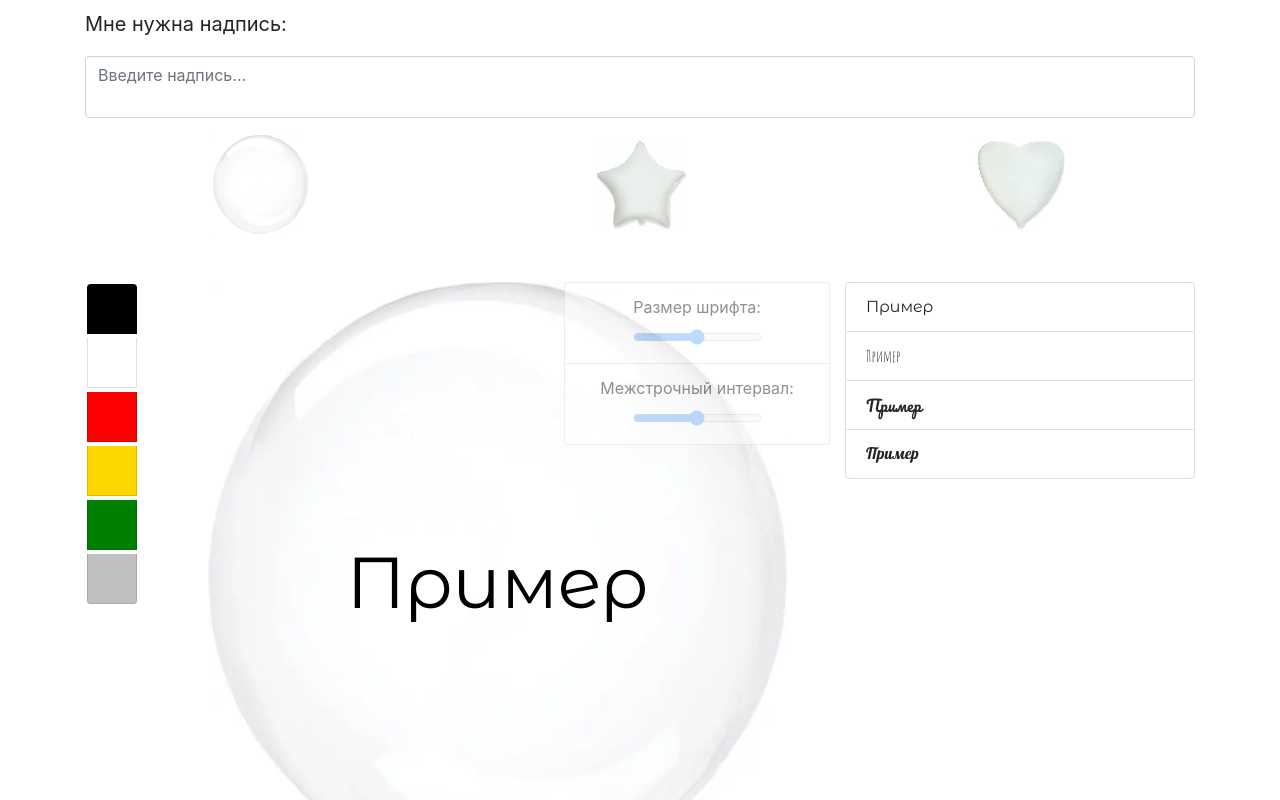
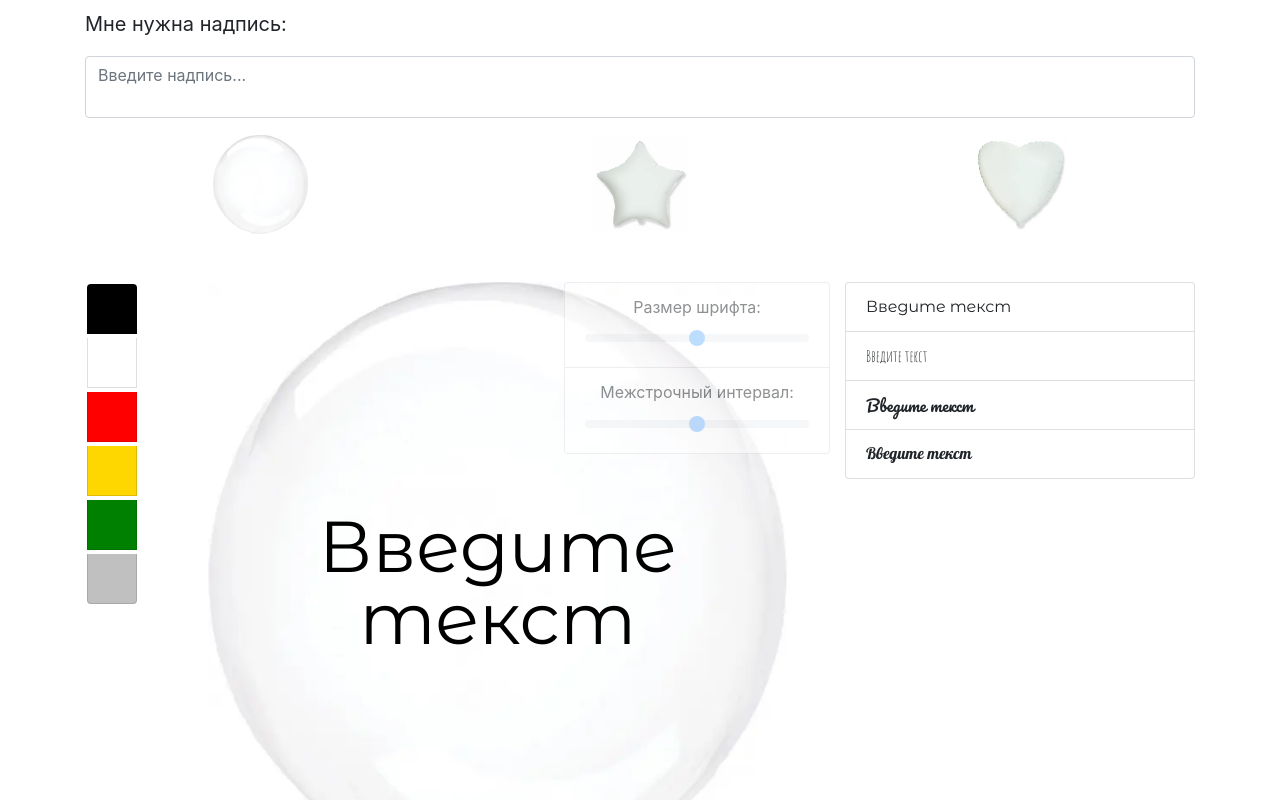
Before and after one commit to RomanValmur/construct, a Vue app: page / in a window 1280 px wide. Shown: the top 800 px of the page. Built offline with nearby package versions, Linux system fonts and the light colour scheme.

Commit message:
Правки

```diff
--- a/src/components/ConstructColorsList.vue
+++ b/src/components/ConstructColorsList.vue
@@ -31,7 +31,10 @@ export default {
     };
   },
   computed: {
-    ...mapGetters(['colors', 'activeColorHexCode']),
+    ...mapGetters([
+      'colors',
+      'activeColorHexCode',
+    ]),
   },
   methods: {
     ...mapActions(['setActiveColor']),
--- a/src/components/ConstructExemplar.vue
+++ b/src/components/ConstructExemplar.vue
@@ -34,7 +34,7 @@
           fontFamily: `${activeFont.name}`,
         }"
       >
-      {{ textValue }}
+      {{ notNullTextValue }}
       </span>
     </div>
     <ul
@@ -44,45 +44,45 @@
       <li class="list-group-item">
         <label
           for="fontSizeRange"
-          class="form-label"
         >
         Размер шрифта:
         </label>
-        <input
+        <b-form-input
+          id="fontSizeRange"
+          ref="fontSizeRange"
           type="range"
-          class="form-range"
           min="16"
           max="128"
           step="1"
           value="72"
-          id="fontSizeRange"
           @input="this.updateFontSize"
-        >
+          v-model="fontSize"
+        ></b-form-input>
       </li>
       <li class="list-group-item">
         <label
           for="lineHeightRange"
-          class="form-label"
         >
           Межстрочный интервал:
         </label>
-        <input
+        <b-form-input
+          id="lineHeightRange"
+          ref="lineHeightRange"
           type="range"
-          class="form-range"
           min="16"
           max="128"
           step="1"
           value="72"
-          id="lineHeightRange"
           @input="this.updateLineHeight"
-        >
+          v-model="lineHeight"
+        ></b-form-input>
       </li>
     </ul>
   </div>
 </template>
 
 <script>
-import { mapGetters, mapActions } from 'vuex';
+import { mapGetters } from 'vuex';
 
 export default {
   name: 'ConstructExemplar',
@@ -102,10 +102,32 @@ export default {
       'fontSize',
       'lineHeight',
       'activeFont',
+      'notNullTextValue',
     ]),
+    fontSize: {
+      get() {
+        return this.$store.getters.fontSize;
+      },
+      set(value) {
+        this.$store.commit('updateFontSize', value);
+      },
+    },
+    lineHeight: {
+      get() {
+        return this.$store.getters.lineHeight;
+      },
+      set(value) {
+        this.$store.commit('updateLineHeight', value);
+      },
+    },
   },
   methods: {
-    ...mapActions(['updateFontSize', 'updateLineHeight']),
+    updateFontSize(value) {
+      this.fontSize = value;
+    },
+    updateLineHeight(value) {
+      this.lineHeight = value;
+    },
     pointerDownEvent(event) {
       this.isDrag = true;
       this.caclShifts(event);
--- a/src/components/ConstructFontsList.vue
+++ b/src/components/ConstructFontsList.vue
@@ -9,7 +9,7 @@
       @click="setActiveFont(font)"
       v-for="font in this.fonts"
       :key="font.woffUrl"
-    >{{ textValue }}</li>
+    >{{ notNullTextValue }}</li>
   </ul>
 </div>
 </template>
@@ -20,7 +20,11 @@ import { mapGetters, mapActions } from 'vuex';
 export default {
   name: 'ConstructFontsList',
   computed: {
-    ...mapGetters(['fonts', 'textValue']),
+    ...mapGetters([
+      'fonts',
+      'textValue',
+      'notNullTextValue',
+    ]),
   },
   created() {
     for (let i = 0; i < this.fonts.length; i++) {
--- a/src/components/ConstructOrder.vue
+++ b/src/components/ConstructOrder.vue
@@ -6,12 +6,14 @@
       label-for="text"
     >
       <b-form-textarea
+        ref="text"
         id="text"
         placeholder="Введите надпись..."
         rows="0"
         max-rows="6"
         @input="this.updateTextValue"
-      ></b-form-textarea>
+        v-model="textValue"
+      >{{textValue}}</b-form-textarea>
     </b-form-group>
     <ConstructSurfaces/>
     <div class="row my-5">
@@ -20,11 +22,14 @@
       <ConstructFontsList/>
     </div>
     <div class="row">
-      <div class="d-flex justify-content-around col mb-5">
-        <div class="btn btn-danger">Сбросить</div>
+      <div class="col d-flex justify-content-around mb-5">
+        <div
+          class="btn btn-danger"
+          @click="resetConstruct"
+        >Сбросить</div>
         <div
           class="btn btn-primary"
-          @click="addNewDealToBitrix"
+          @click="addNewDealToBitrix(), resetConstruct()"
         >Отправить</div>
       </div>
     </div>
@@ -47,14 +52,37 @@ export default {
     ConstructSurfaces,
   },
   computed: {
-    ...mapGetters(['surfaces', 'dealAddUrl']),
+    ...mapGetters([
+      'surfaces',
+      'dealAddUrl',
+    ]),
+    textValue: {
+      get() {
+        return this.$store.getters.textValue;
+      },
+      set(value) {
+        return this.$store.commit('updateTextValue', value);
+      },
+    },
   },
   methods: {
-    ...mapActions(['updateTextValue']),
+    ...mapActions([
+      'updateTextValue',
+      'updateFontSize',
+      'updateLineHeight',
+      'setDefaultActiveColor',
+      'setDefaultActiveFont',
+    ]),
     addNewDealToBitrix() {
-      fetch(this.dealAddUrl)
-        .then(response => response.json())
-        .then(response => console.log(response));
+      fetch(this.dealAddUrl);
+    },
+    resetConstruct() {
+      this.updateTextValue('');
+      this.textValue = '';
+      this.updateFontSize(72);
+      this.updateLineHeight(72);
+      this.setDefaultActiveColor();
+      this.setDefaultActiveFont();
     },
   },
 };
--- a/src/store/modules/bitrix.js
+++ b/src/store/modules/bitrix.js
@@ -9,9 +9,6 @@ export default {
     bitrixToken: 'vwcq63ft1wnt8w66',
   },
   getters: {
-    bitrixBaseUrl(state) {
-      return `https://${state.bitrixDomen}.bitrix24.ru/rest/${state.bitrixUserId}/${state.bitrixToken}/crm.deal.add.json`;
-    },
     dealAddUrl(state, getters) {
       return `https://${state.bitrixDomen}.bitrix24.ru/rest/${state.bitrixUserId}/${state.bitrixToken}/crm.deal.add.json?${state.textFormCode}=${getters.textValue}&${state.colorFormCode}=${getters.activeColor.title}&${state.fontSizeFormCode}=${getters.fontSize}&${state.fontNameFormCode}=${getters.activeFont.name}`;
     },
--- a/src/store/modules/colors.js
+++ b/src/store/modules/colors.js
@@ -20,10 +20,17 @@ export default {
     setActiveColor(state, color) {
       state.activeColor = color;
     },
+    setDefaultActiveColor(state) {
+      const defaultColor = state.colors[0];
+      state.activeColor = defaultColor;
+    },
   },
   actions: {
     setActiveColor(context, color) {
       context.commit('setActiveColor', color);
     },
+    setDefaultActiveColor(context) {
+      context.commit('setDefaultActiveColor');
+    },
   },
 };
--- a/src/store/modules/fonts.js
+++ b/src/store/modules/fonts.js
@@ -17,10 +17,17 @@ export default {
     setActiveFont(state, font) {
       state.activeFont = font;
     },
+    setDefaultActiveFont(state) {
+      const defaultFont = state.fonts[0];
+      state.activeFont = defaultFont;
+    },
   },
   actions: {
     setActiveFont(context, font) {
       context.commit('setActiveFont', font);
     },
+    setDefaultActiveFont(context) {
+      context.commit('setDefaultActiveFont');
+    },
   },
 };
--- a/src/store/modules/text.js
+++ b/src/store/modules/text.js
@@ -1,12 +1,15 @@
 export default {
   state: {
-    textValue: 'Пример',
-    fontSize: '72',
-    lineHeight: '72',
+    textValue: '',
+    fontSize: 72,
+    lineHeight: 72,
   },
   getters: {
     textValue(state) {
       return state.textValue;
+    },
+    notNullTextValue(state) {
+      return state.textValue ? state.textValue : 'Введите текст';
     },
     fontSize(state) {
       return state.fontSize;
@@ -20,21 +23,21 @@ export default {
       state.textValue = value;
     },
     updateFontSize(state, value) {
-      state.fontSize = value;
+      state.fontSize = +value;
     },
     updateLineHeight(state, value) {
-      state.lineHeight = value;
+      state.lineHeight = +value;
     },
   },
   actions: {
     updateTextValue(context, value) {
       context.commit('updateTextValue', value);
     },
-    updateFontSize(context, event) {
-      context.commit('updateFontSize', event.target.value);
+    updateFontSize(context, value) {
+      context.commit('updateFontSize', value);
     },
-    updateLineHeight(context, event) {
-      context.commit('updateLineHeight', event.target.value);
+    updateLineHeight(context, value) {
+      context.commit('updateLineHeight', value);
     },
   },
 };
```
